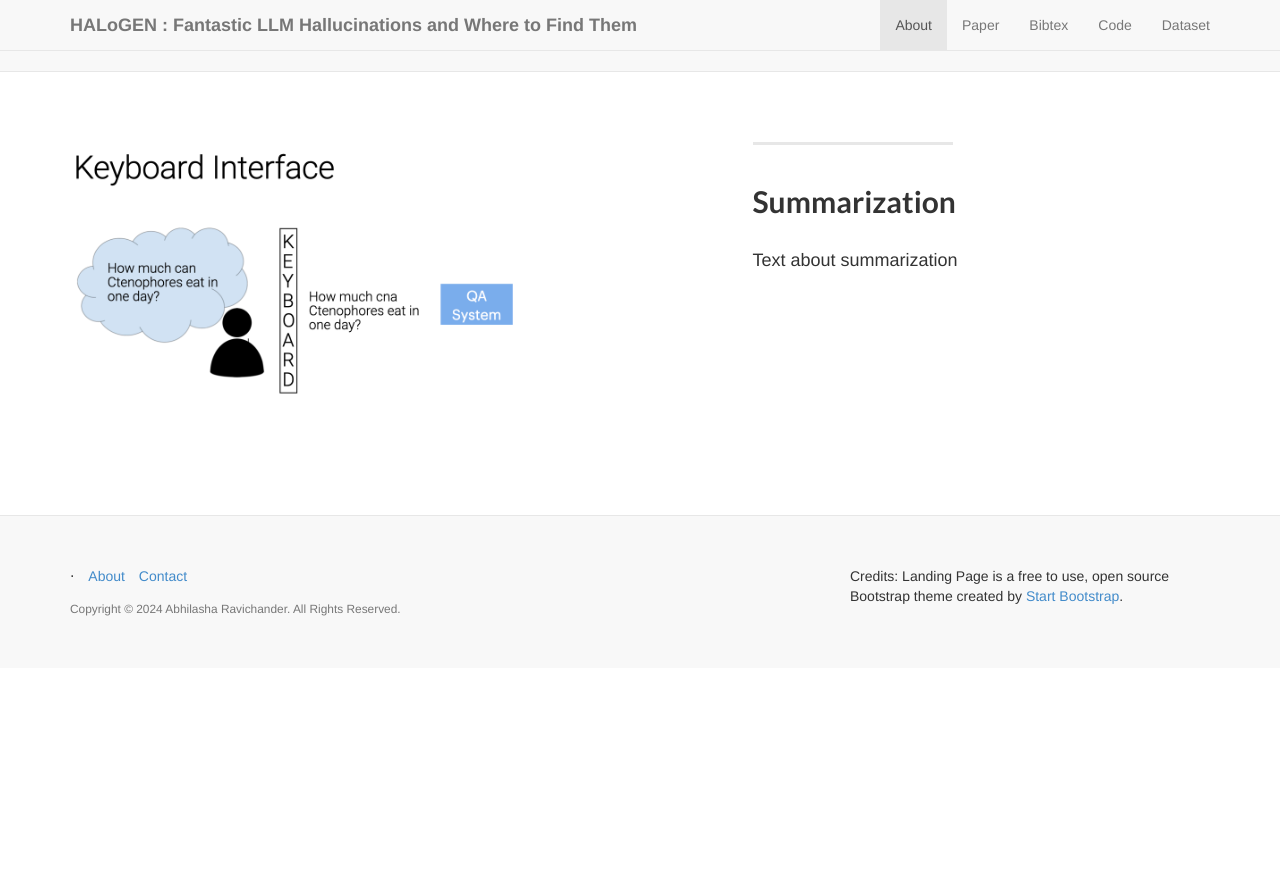
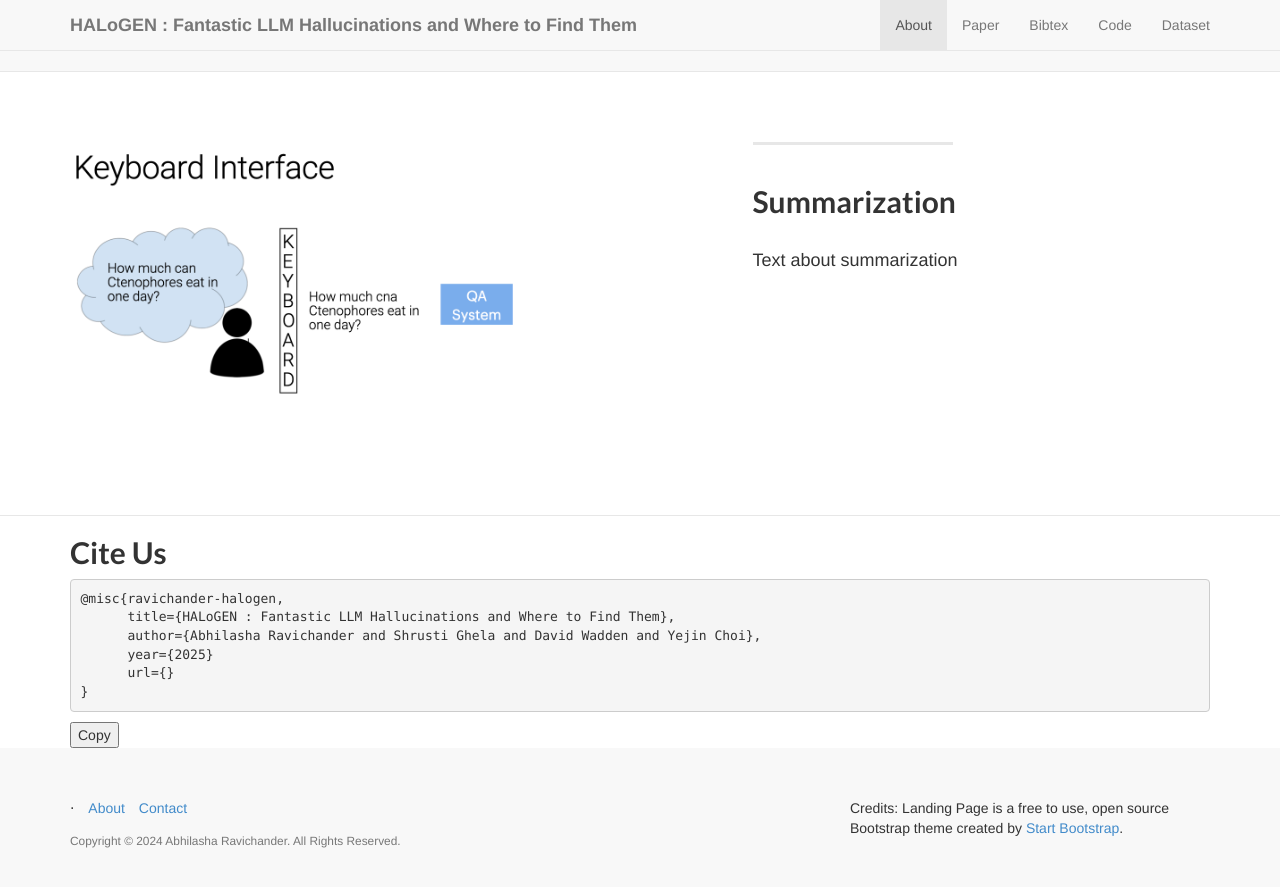
Before and after one commit to halogen-hallucinations/halogen-hallucinations.github.io, a Jekyll site: the page built from index.md, in a window 1280 px wide and 900 px high, scrolled down 2069 px. Shown: the top 887 px of the window. Built offline with Jekyll 4.4.1, drawn with Linux system fonts in a browser that asks for light colours; our own code applies the rules of GitHub Pages for plain Markdown files; before the commit the page ends 2737 px from its top, so only the background shows below that.

Commit message:
Update page_content.html

```diff
--- a/_includes/page_content.html
+++ b/_includes/page_content.html
@@ -49,4 +49,29 @@
     <!-- /.content-section-b -->
     {% endif %}
 {% endfor %}
+
+
 </section>
+
+<section class="section" id="BibTeX">
+  <div class="container is-centered is-max-desktop content">
+    <h2 class="title has-text-centered">Cite Us</h2>
+
+    <!-- Box styling for the BibTeX -->
+    <div class="bibtex-box">
+      <pre><code id="bibtexCode">@misc{ravichander-halogen,
+      title={HALoGEN : Fantastic LLM Hallucinations and Where to Find Them},
+      author={Abhilasha Ravichander and Shrusti Ghela and David Wadden and Yejin Choi},
+      year={2025}
+      url={}
+}</code></pre>
+
+      <!-- Copy button -->
+      <button id="copyButton" class="button is-dark">Copy</button>
+    </div>
+  </div>
+</section>
+
+<div id="copyNotification" style="display:none; position:fixed; bottom:20px; right:20px; background-color:#28a745; color:white; padding:10px; border-radius:5px; font-size:14px;">
+  BibTeX copied!
+</div>
```
